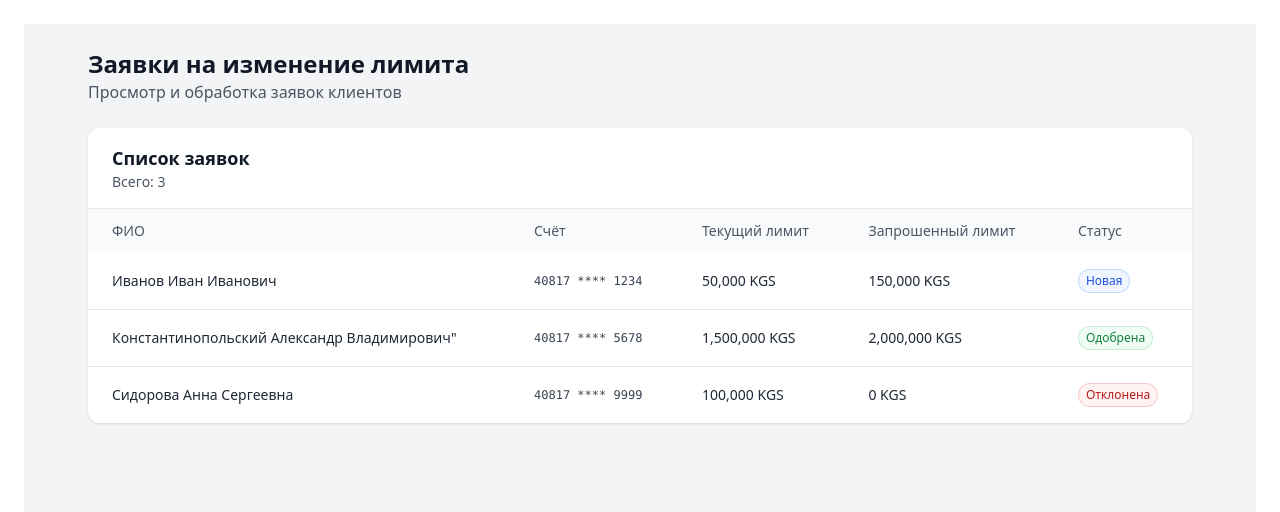
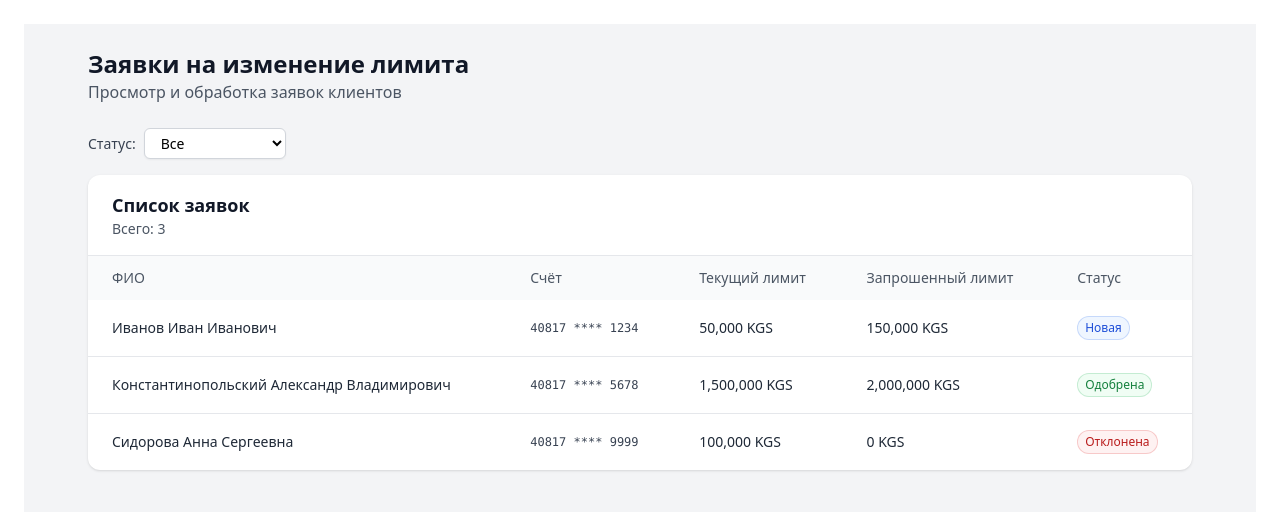
Before and after one commit to SashaBaratow/credit-limit-dashboard, a React (Vite) app: page / in a window 1280 px wide. Shown: the top 512 px of the page. Built offline with nearby package versions, Linux system fonts and the light colour scheme.

Commit message:
feat: add status filter for requests

```diff
--- a/src/entities/request/api/mockRequestsApi.ts
+++ b/src/entities/request/api/mockRequestsApi.ts
@@ -18,7 +18,7 @@ let requestsDb: ClientRequest[] = [
     },
     {
         id: '1c9d-8b34',
-        fullName: 'Константинопольский Александр Владимирович"',
+        fullName: 'Константинопольский Александр Владимирович',
         account: '40817810500000005678',
         currentLimit: 1_500_000,
         requestedLimit: 2000000,
--- a/src/pages/requests/ui/RequestsPage.tsx
+++ b/src/pages/requests/ui/RequestsPage.tsx
@@ -1,4 +1,4 @@
-import { useEffect } from 'react';
+import {useEffect, useMemo, useState} from 'react';
 import {useAppDispatch, useAppSelector} from "../../../app/providers";
 import {fetchRequestsThunk} from "../../../entities/request/model/thunks.ts";
 import {RequestsTable} from "../../../widgets/requestsTable";
@@ -7,9 +7,19 @@ export function RequestsPage() {
     const dispatch = useAppDispatch();
     const { items, isLoading, error } = useAppSelector((state) => state.requests);
 
+    const [statusFilter, setStatusFilter] = useState<string>('All');
+
     useEffect(() => {
         dispatch(fetchRequestsThunk());
     }, [dispatch]);
+
+
+    const filteredRequests = useMemo(() => {
+        if (statusFilter === 'All') return items;
+
+        return items.filter((request) => request.status === statusFilter);
+    }, [items, statusFilter]);
+
 
     return (
         <div className="min-h-screen bg-gray-100">
@@ -31,7 +41,21 @@ export function RequestsPage() {
                     </div>
                 )}
 
-                {!isLoading && !error && <RequestsTable requests={items} />}
+                <div className="mb-4">
+                    <label className="mr-2 text-sm text-gray-700">Статус:</label>
+                    <select
+                        value={statusFilter}
+                        onChange={(event) => setStatusFilter(event.target.value)}
+                        className="rounded-md border border-gray-300 bg-white px-3 py-1 text-sm shadow-sm focus:border-blue-500 focus:outline-none"
+                    >
+                        <option value="All">Все</option>
+                        <option value="New">Новые</option>
+                        <option value="Approved">Одобренные</option>
+                        <option value="Rejected">Отклонённые</option>
+                    </select>
+                </div>
+
+                {!isLoading && !error && <RequestsTable requests={filteredRequests} />}
             </div>
         </div>
     );
```
